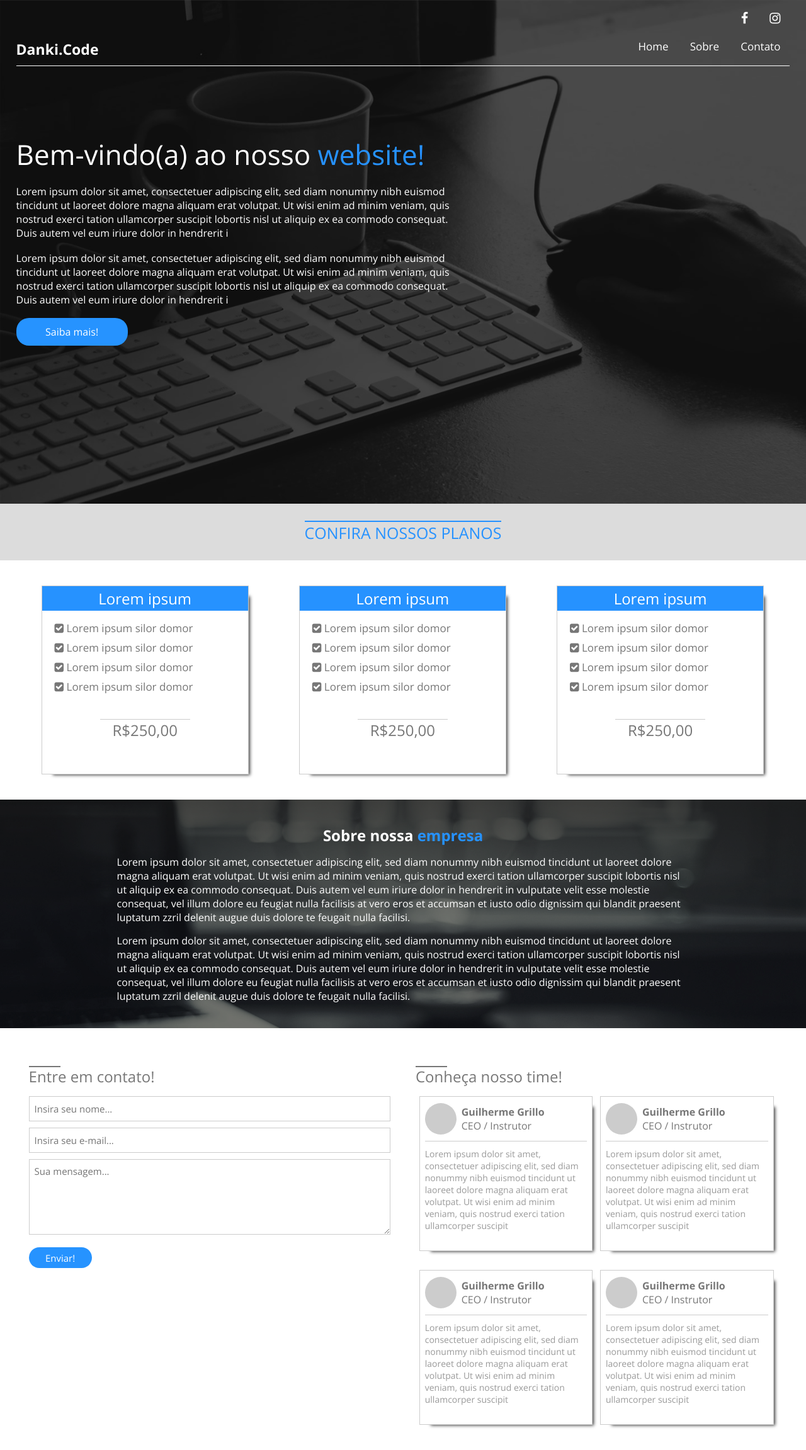
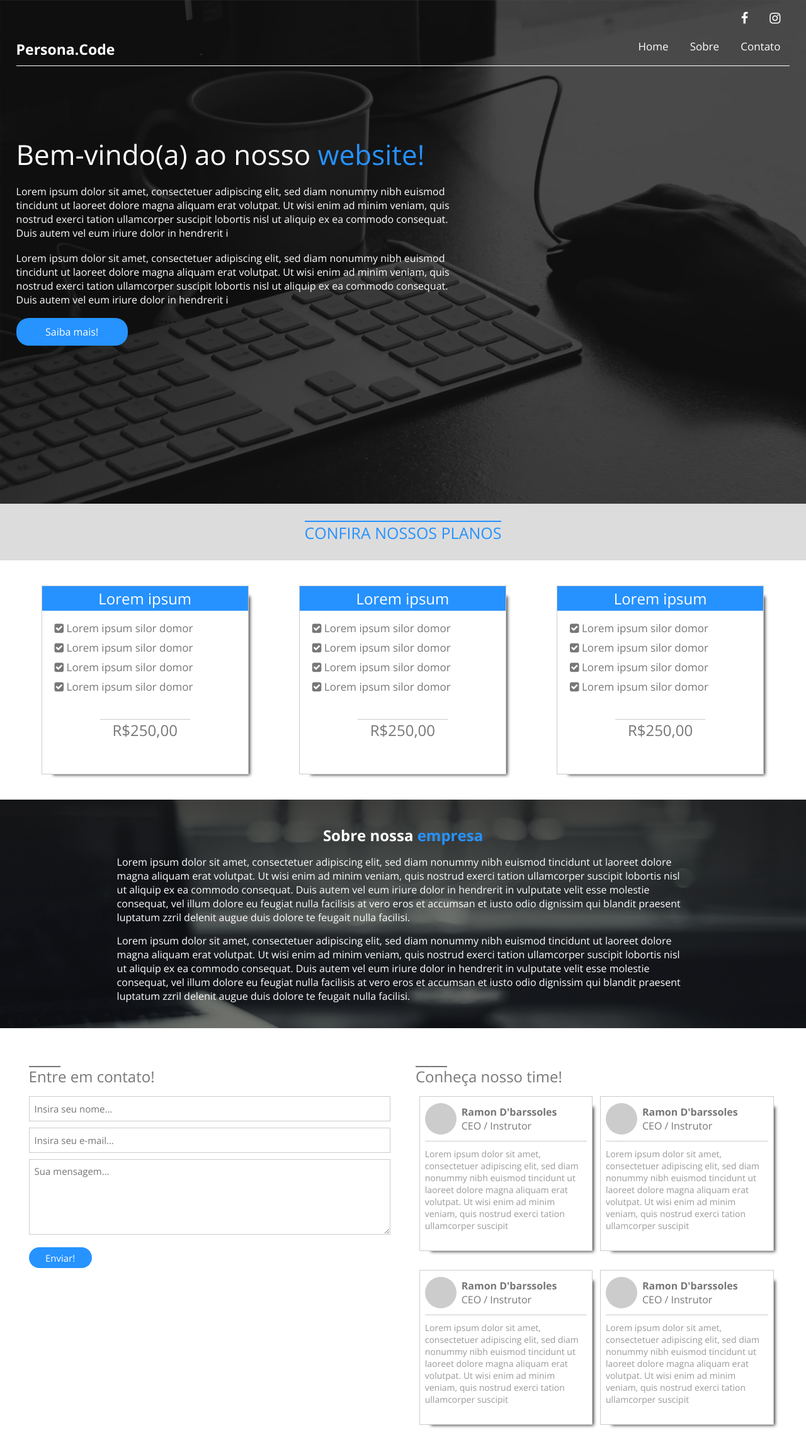
Before and after one commit to RamonDB/projeto_06, a PHP site: page / in a window 1280 px wide. Shown: the top 2303 px of the page at 63% size. Run offline with PHP 8.4, Linux system fonts and the light colour scheme; some libraries are stand-ins or nearby versions.

Commit message:
Add files via upload

```diff
--- a/projeto_06/index.php
+++ b/projeto_06/index.php
@@ -19,7 +19,7 @@
 				</div><!--icons-social-->
 				<div class="clear"></div>
 				<div class="logo">
-					Danki.Code
+					Persona.Code
 				</div><!--logo-->
 				<nav class="desktop">
 					<ul>
@@ -129,7 +129,7 @@
 				<div class="w50 equipe-single">
 					<div class="topo-box-usuario">
 						<div class="box-avatar"></div><div class="info-usuario">
-							<p style="font-weight: bold;">Guilherme Grillo</p>
+							<p style="font-weight: bold;">Ramon D'barssoles</p>
 							<p style="font-weight: italic;">CEO / Instrutor</p>
 						</div>
 					</div><!--topo-box-usuario-->
@@ -141,7 +141,7 @@
 				<div class="w50 equipe-single">
 					<div class="topo-box-usuario">
 						<div class="box-avatar"></div><div class="info-usuario">
-							<p style="font-weight: bold;">Guilherme Grillo</p>
+							<p style="font-weight: bold;">Ramon D'barssoles</p>
 							<p style="font-weight: italic;">CEO / Instrutor</p>
 						</div>
 					</div><!--topo-box-usuario-->
@@ -153,7 +153,7 @@
 				<div class="w50 equipe-single">
 					<div class="topo-box-usuario">
 						<div class="box-avatar"></div><div class="info-usuario">
-							<p style="font-weight: bold;">Guilherme Grillo</p>
+							<p style="font-weight: bold;">Ramon D'barssoles</p>
 							<p style="font-weight: italic;">CEO / Instrutor</p>
 						</div>
 					</div><!--topo-box-usuario-->
@@ -164,7 +164,7 @@
 				<div class="w50 equipe-single">
 					<div class="topo-box-usuario">
 						<div class="box-avatar"></div><div class="info-usuario">
-							<p style="font-weight: bold;">Guilherme Grillo</p>
+							<p style="font-weight: bold;">Ramon D'barssoles</p>
 							<p style="font-weight: italic;">CEO / Instrutor</p>
 						</div>
 					</div><!--topo-box-usuario-->
```
